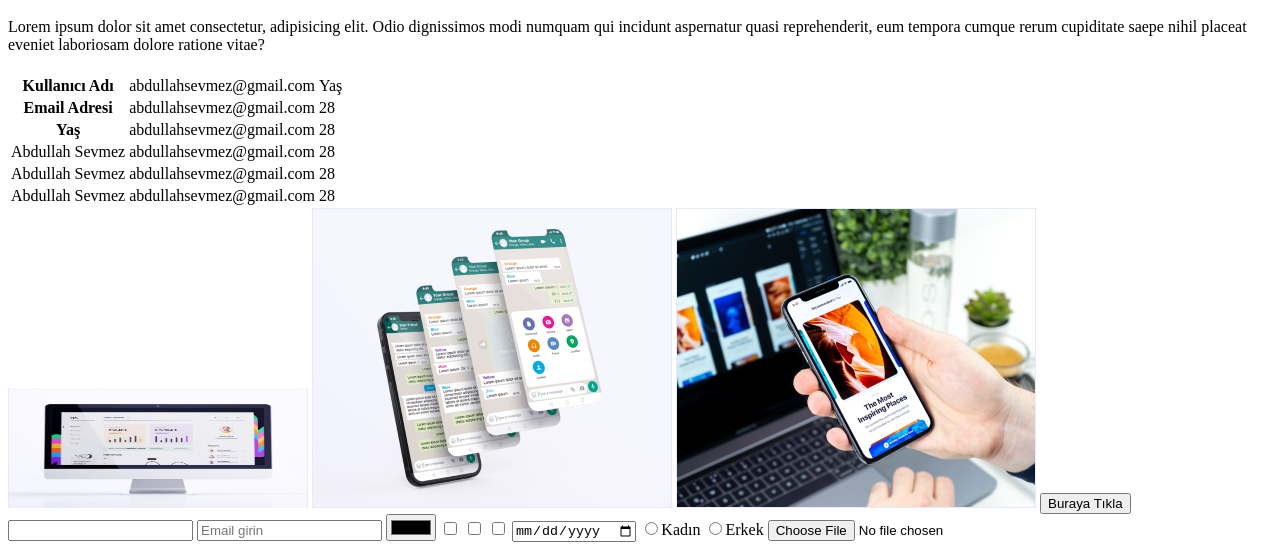
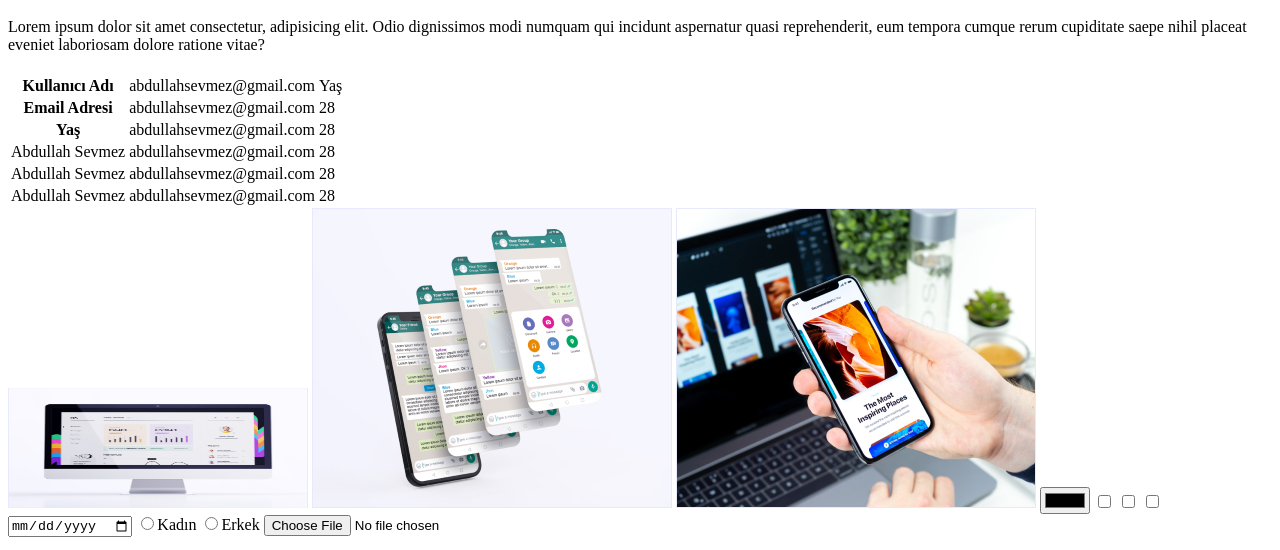
Before and after one commit to sevmezabdullah/HTML---1, a plain HTML site: page index.html in a window 1280 px wide. Shown: the part 423-973 px from the top of the page. Drawn offline with Linux system fonts and the light colour scheme.

Commit message:
buton ve text silindi

```diff
--- a/index.html
+++ b/index.html
@@ -105,9 +105,6 @@
 
     <!--Formlar-->
 
-    <button>Buraya Tıkla</button>
-    <input type="password" name="sifre">
-    <input type="text" placeholder="Email girin">
 
     <input type="color">
     <input type="checkbox">
```
